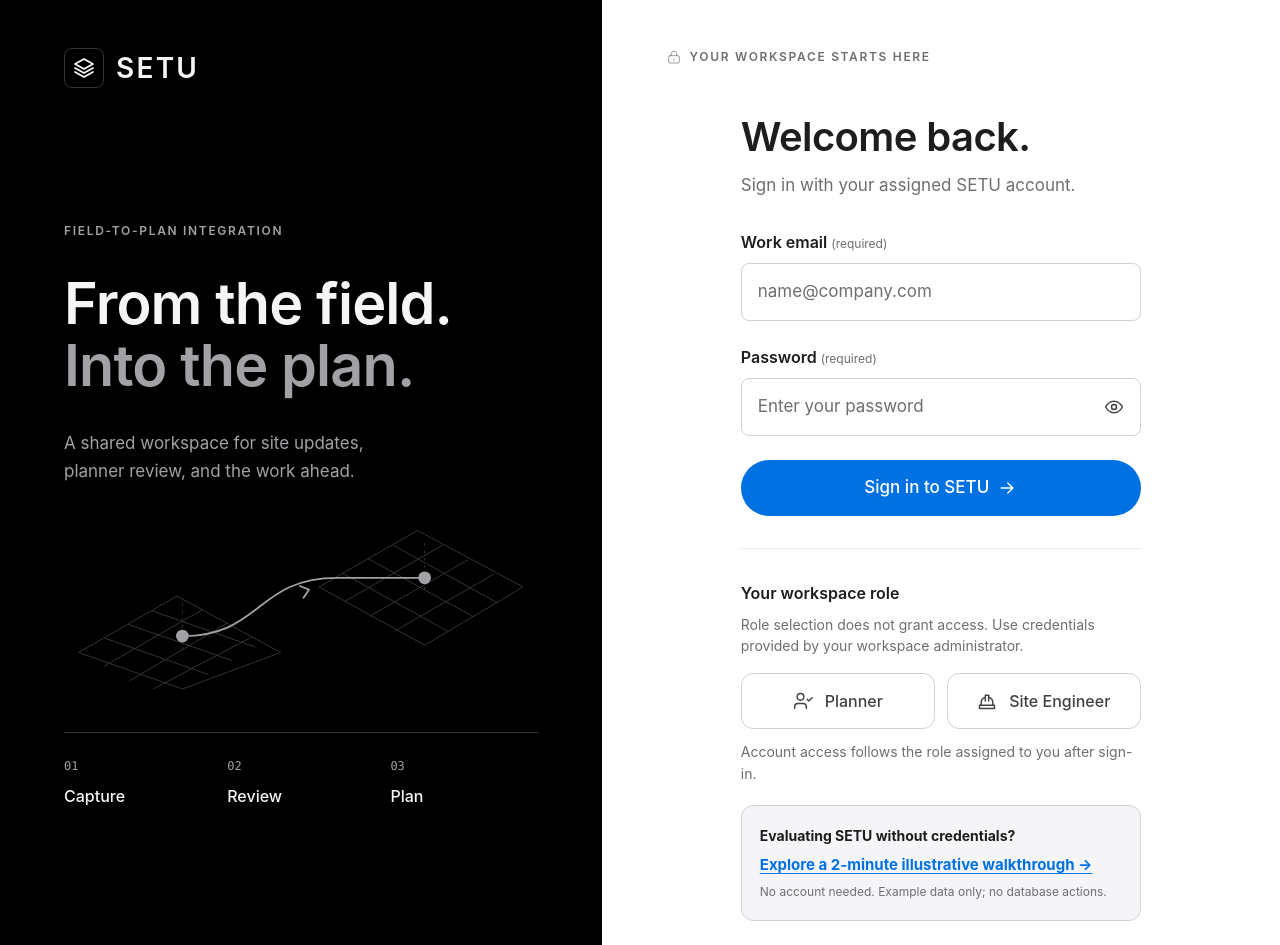
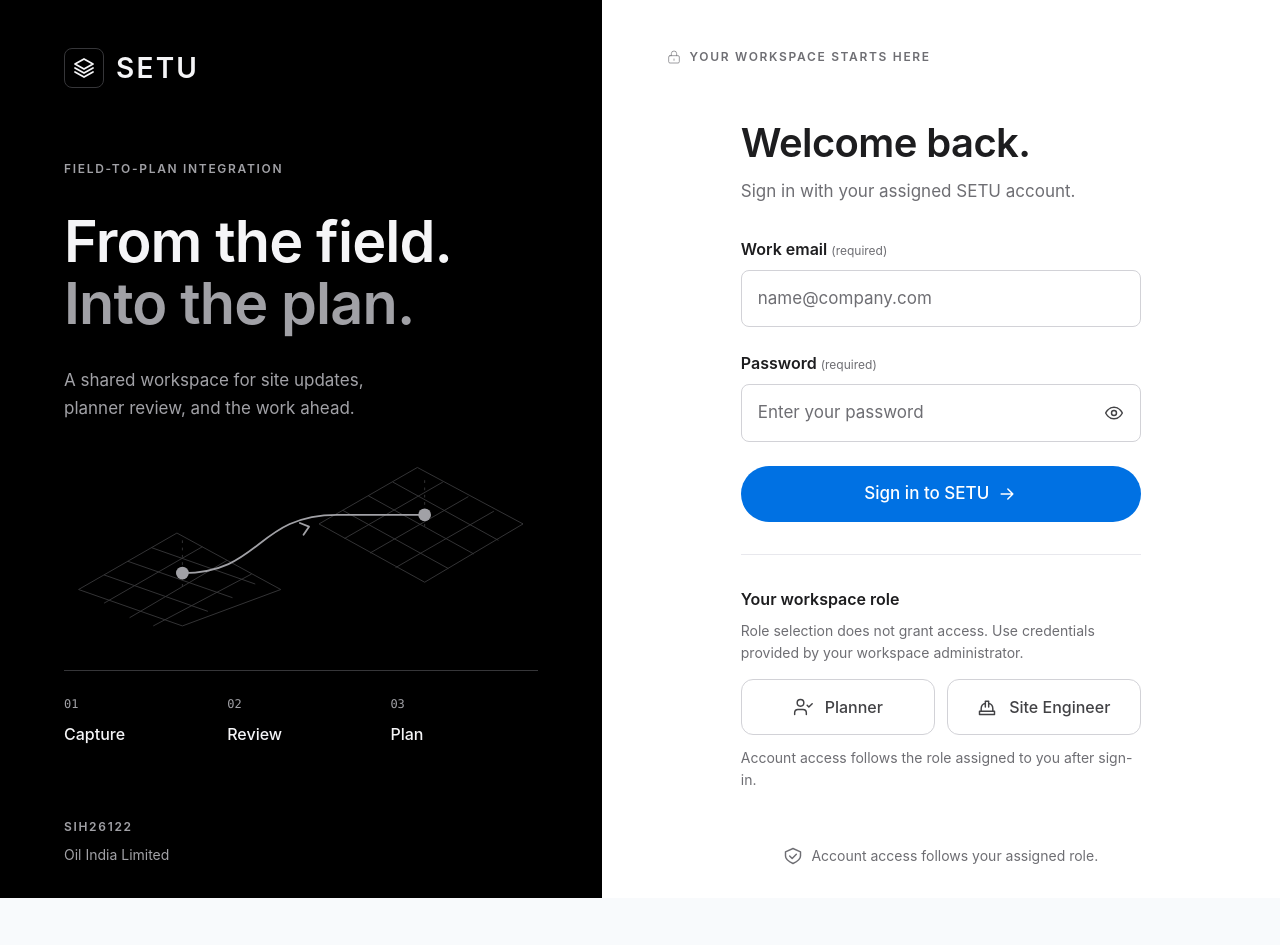
Before and after one commit to dinamsingh/Setu, a React (Vite) app in the folder frontend/: page / in a window 1280 px wide. Shown: the top 945 px of the page. After the commit the page ends 898 px from the top, so only its background shows below. Built offline with nearby package versions, Linux system fonts and the light colour scheme; no server answers.

Commit message:
chore(evaluator): keep RoleSelection.tsx untouched; use existing landing walkthrough

```diff
--- a/frontend/src/pages/RoleSelection.tsx
+++ b/frontend/src/pages/RoleSelection.tsx
@@ -235,11 +235,6 @@
               </button>
             </div>
             <p className="setu-login-v2__demo-help">Account access follows the role assigned to you after sign-in.</p>
-            <div className="setu-login-v2__evaluator-access">
-              <span>Evaluating SETU without credentials?</span>
-              <a href="/demo.html">Explore a 2-minute illustrative walkthrough <span aria-hidden="true">→</span></a>
-              <small>No account needed. Example data only; no database actions.</small>
-            </div>
           </section>
         </div>
 
```
